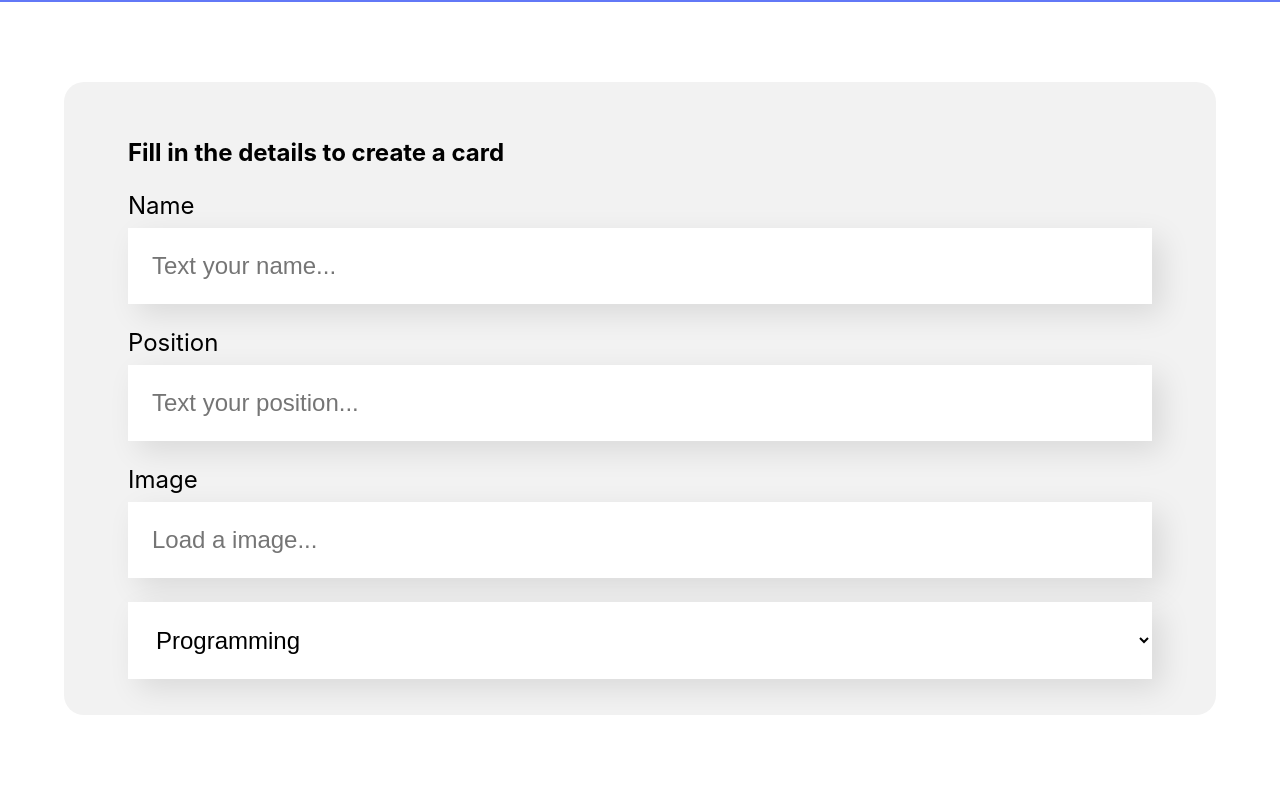
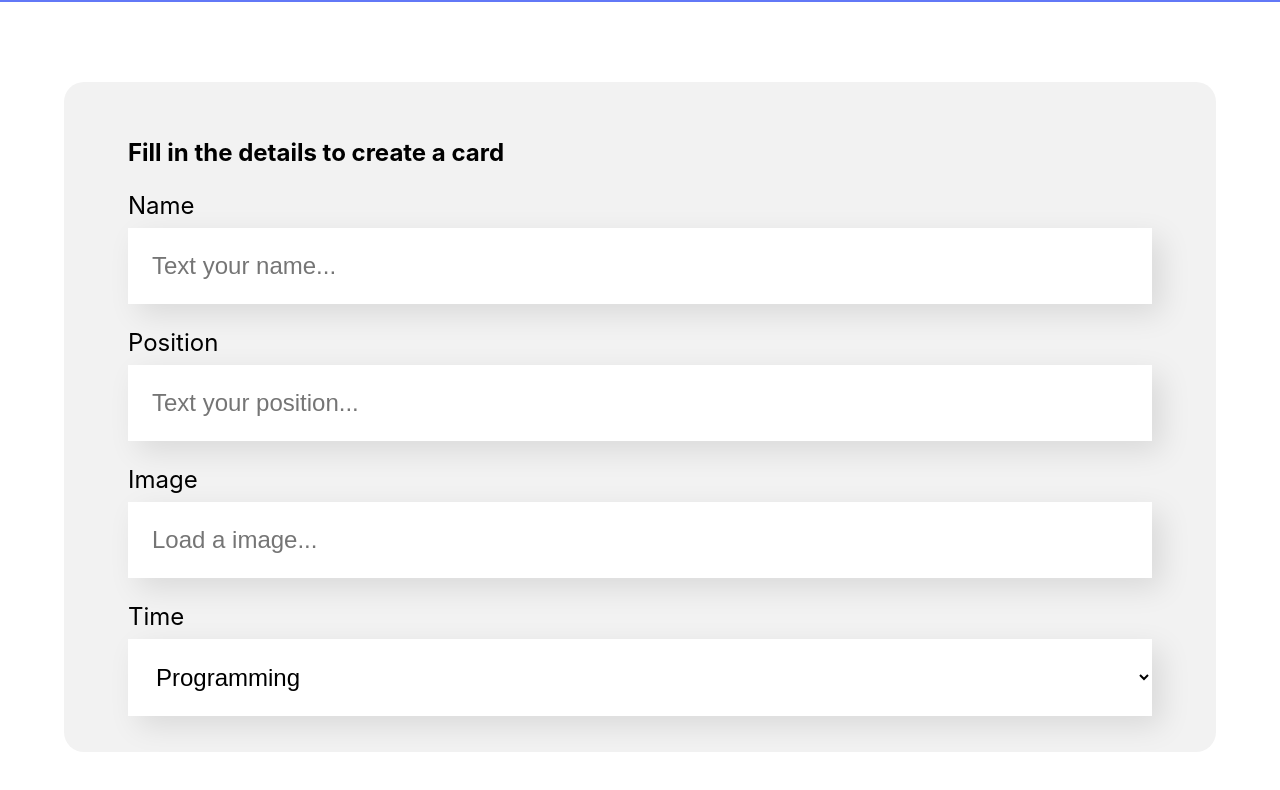
Before and after one commit to CauevSilv/react-basic, a JavaScript app in the folder organo/: page / in a window 1280 px wide. Shown: the part 496-1286 px from the top of the page. Built offline with nearby package versions, Linux system fonts and the light colour scheme; the HTML template or start-up script is replaced by a standard one.

Commit message:
💄 (style): SelectList label

```diff
--- a/organo/src/componentes/Form/form.css
+++ b/organo/src/componentes/Form/form.css
@@ -2,6 +2,12 @@
     display: flex;
     justify-content: center;
     margin: 80px 0;
+}
+
+.form label{
+    display: block;
+    margin-bottom: 8px;
+    font-size: 24px;
 }
 
 .form form {
--- a/organo/src/componentes/Form/index.js
+++ b/organo/src/componentes/Form/index.js
@@ -19,7 +19,7 @@ const Form = () => {
                 <TextField label="Name" placeholder="Text your name"/>
                 <TextField label="Position" placeholder="Text your position"/>
                 <TextField label="Image" placeholder="Load a image"/>
-                <SelectList itens={times}/>
+                <SelectList label="Time" itens={times}/>
             </form>
         </section>
     )
```
